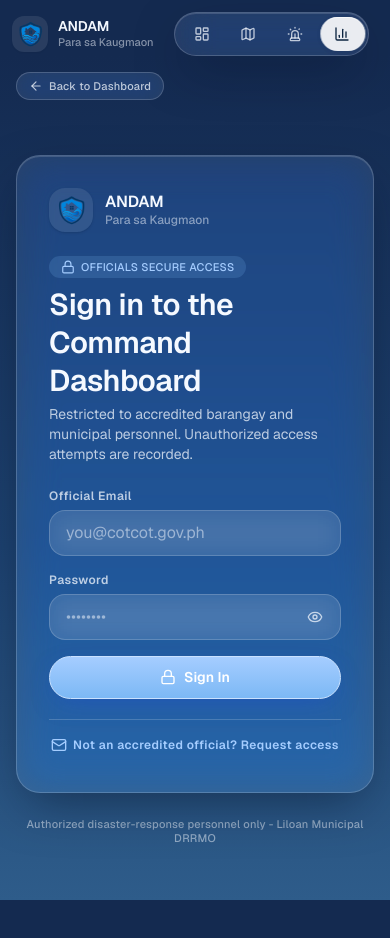
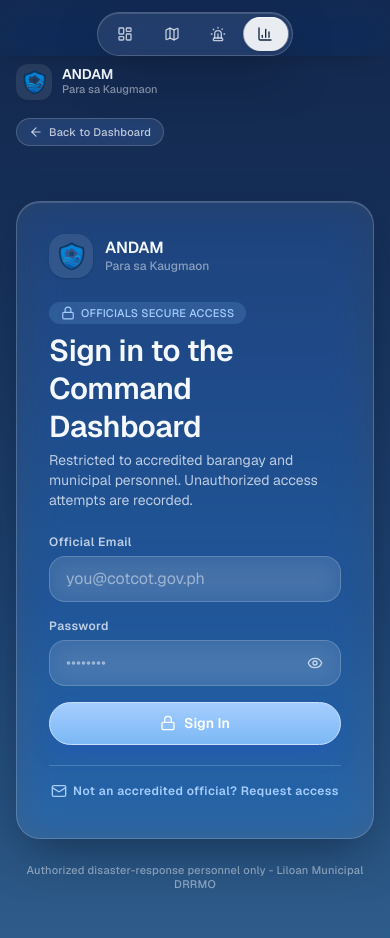
Before and after one commit to reanski13/ANDAM, a Next.js app: page /admin/login in a window 390 px wide. Shown: the top 938 px of the page. Before the commit the page ends 900 px from the top, so only its background shows below. Built offline with nearby package versions, Linux system fonts and the light colour scheme; no server answers.

Commit message:
Floating top bar: sticky nav w/ glass + soft scroll shadow; ANDAM brand strip below the bar on mobile/tablet

```diff
--- a/src/app/globals.css
+++ b/src/app/globals.css
@@ -382,6 +382,7 @@ body {
 
 /* Gradient scrim behind the sticky header so scrolled content blends into the sky */
 .top-scrim {
+  top: var(--topbar-h, 0px);
   background: linear-gradient(180deg, var(--sky-top) 0%, var(--sky-top) 30%, color-mix(in oklab, var(--sky-top) 55%, transparent) 75%, transparent 100%);
 }
 
--- a/src/components/TopTabBar.module.css
+++ b/src/components/TopTabBar.module.css
@@ -3,7 +3,38 @@
    ───────────────────────────────────────────── */
 
 .bar {
+  position: sticky;
+  top: 0;
+  z-index: 60;
   padding: 0.75rem 0.75rem 0;
+  background: linear-gradient(
+    180deg,
+    color-mix(in oklab, var(--sky-top) 72%, transparent) 0%,
+    color-mix(in oklab, var(--sky-top) 45%, transparent) 100%
+  );
+  backdrop-filter: blur(16px) saturate(150%);
+  -webkit-backdrop-filter: blur(16px) saturate(150%);
+  box-shadow: 0 6px 24px -12px rgba(0, 0, 0, 0.35);
+  transition: box-shadow 200ms cubic-bezier(0.2, 0.7, 0.2, 1), background 250ms cubic-bezier(0.2, 0.7, 0.2, 1);
+}
+
+/* Once the page scrolls under the floating bar, deepen the glass and add a
+   soft shadow + inner top highlight so the bar separates from content. */
+.bar[data-scrolled="true"] {
+  background: linear-gradient(
+    180deg,
+    color-mix(in oklab, var(--sky-top) 90%, transparent) 0%,
+    color-mix(in oklab, var(--sky-top) 80%, transparent) 100%
+  );
+  box-shadow:
+    inset 0 1px 0 rgba(255, 255, 255, 0.06),
+    0 12px 28px -10px rgba(0, 0, 0, 0.5);
+}
+
+@media (prefers-reduced-motion: reduce) {
+  .bar {
+    transition: none;
+  }
 }
 
 @media (min-width: 768px) {
@@ -22,14 +53,27 @@
   gap: 0.75rem;
 }
 
-/* ── Brand block (always visible, upper left) ── */
+/* ── Brand block (in the bar on desktop only) ── */
 
 .brand {
   display: flex;
   align-items: center;
+  min-width: 0;
+  flex-shrink: 1;
+}
+
+/* On mobile/tablet the brand lives in its own strip below the bar. */
+@media (max-width: 1023.98px) {
+  .brand {
+    display: none;
+  }
+}
+
+.brandMark {
+  display: flex;
+  align-items: center;
   gap: 0.625rem;
   min-width: 0;
-  flex-shrink: 1;
 }
 
 .brandIcon {
@@ -70,6 +114,23 @@
   overflow: hidden;
   text-overflow: ellipsis;
   white-space: nowrap;
+}
+
+/* ── Mobile / tablet brand strip (below the floating bar, above the page) ──
+   Sits in normal flow so it scrolls away; only the bar stays on top. */
+
+.mobileBrand {
+  display: flex;
+  align-items: center;
+  justify-content: flex-start;
+  gap: 0.5rem;
+  padding: 0.5rem 1rem 0.125rem;
+}
+
+@media (min-width: 1024px) {
+  .mobileBrand {
+    display: none;
+  }
 }
 
 /* ── Navigation shell ── */
--- a/src/components/TopTabBar.tsx
+++ b/src/components/TopTabBar.tsx
@@ -1,6 +1,6 @@
 "use client";
 
-import { useCallback, useEffect, useLayoutEffect, useRef } from "react";
+import { useCallback, useEffect, useLayoutEffect, useRef, useState } from "react";
 import Image from "next/image";
 import { usePathname, useRouter } from "next/navigation";
 import { LayoutDashboard, Map as MapIcon, Siren, BarChart3 } from "lucide-react";
@@ -23,6 +23,26 @@ const NAV_ITEMS = [
 const getActiveKey = (path: string) =>
   path === "/admin" || path.startsWith("/admin/") ? "/admin" : path;
 
+function BrandMark() {
+  return (
+    <div className={styles.brandMark}>
+      <div className={styles.brandIcon}>
+        <Image
+          src="/icon-192.png"
+          alt="ANDAM logo"
+          width={36}
+          height={36}
+          className={styles.brandLogo}
+        />
+      </div>
+      <div className={styles.brandText}>
+        <div className={styles.brandTitle}>ANDAM</div>
+        <div className={styles.brandSub}>Para sa Kaugmaon</div>
+      </div>
+    </div>
+  );
+}
+
 // This component now mounts once, in the root layout, and stays alive across
 // every route change. `pathname` just changes on an already-mounted element,
 // so the pill's CSS transition animates smoothly between two real positions —
@@ -33,6 +53,8 @@ export default function TopTabBar() {
   const containerRef = useRef<HTMLElement>(null);
   const pillRef = useRef<HTMLSpanElement>(null);
   const buttonRefs = useRef<Record<string, HTMLButtonElement | null>>({});
+  const barRef = useRef<HTMLDivElement>(null);
+  const [scrolled, setScrolled] = useState(false);
 
   const activeKey = getActiveKey(pathname);
 
@@ -66,6 +88,29 @@ export default function TopTabBar() {
   }, [measure]);
 
   useIsomorphicLayoutEffect(() => {
+    if (typeof window === "undefined") return;
+    const onScroll = () => {
+      const isScrolled = window.scrollY > 8;
+      setScrolled((prev) => (prev === isScrolled ? prev : isScrolled));
+    };
+    onScroll();
+    window.addEventListener("scroll", onScroll, { passive: true });
+    return () => window.removeEventListener("scroll", onScroll);
+  }, []);
+
+  useIsomorphicLayoutEffect(() => {
+    const bar = barRef.current;
+    if (!bar || typeof document === "undefined") return;
+    const publish = () => {
+      document.documentElement.style.setProperty("--topbar-h", `${bar.getBoundingClientRect().height}px`);
+    };
+    publish();
+    const observer = new ResizeObserver(publish);
+    observer.observe(bar);
+    return () => observer.disconnect();
+  }, []);
+
+  useIsomorphicLayoutEffect(() => {
     const container = containerRef.current;
     if (!container) return;
     const handle = () => measure();
@@ -88,22 +133,11 @@ export default function TopTabBar() {
   }, [measure, activeKey]);
 
   return (
-    <div className={styles.bar}>
+    <>
+      <div ref={barRef} className={styles.bar} data-scrolled={scrolled || undefined}>
         <div className={styles.inner}>
           <div className={styles.brand}>
-          <div className={styles.brandIcon}>
-            <Image
-              src="/icon-192.png"
-              alt="ANDAM logo"
-              width={36}
-              height={36}
-              className={styles.brandLogo}
-            />
-          </div>
-          <div className={styles.brandText}>
-            <div className={styles.brandTitle}>ANDAM</div>
-            <div className={styles.brandSub}>Para sa Kaugmaon</div>
-          </div>
+            <BrandMark />
           </div>
 
           <nav ref={containerRef} aria-label="Primary" className={styles.nav}>
@@ -136,5 +170,10 @@ export default function TopTabBar() {
           </div>
         </div>
       </div>
+
+      <div className={styles.mobileBrand}>
+        <BrandMark />
+      </div>
+    </>
   );
 }
```
Lines whose indentation alone changed are shown as unchanged.
